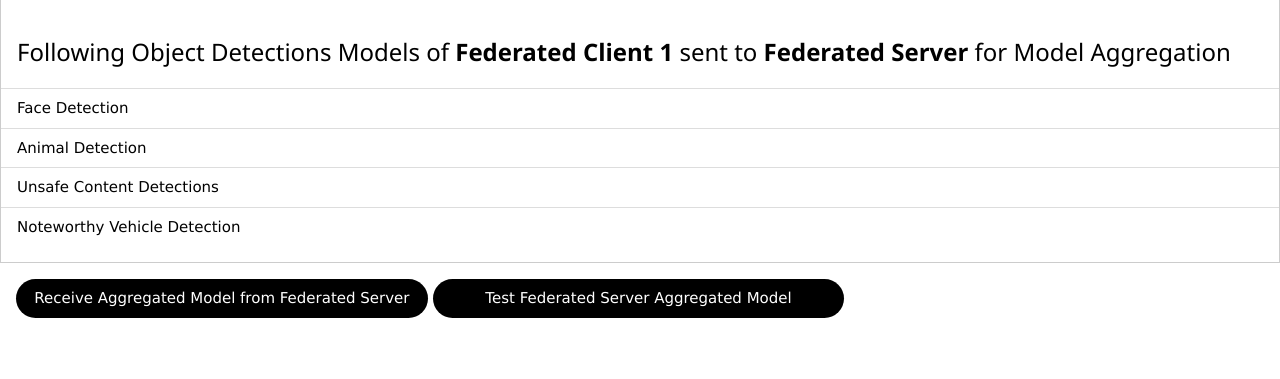
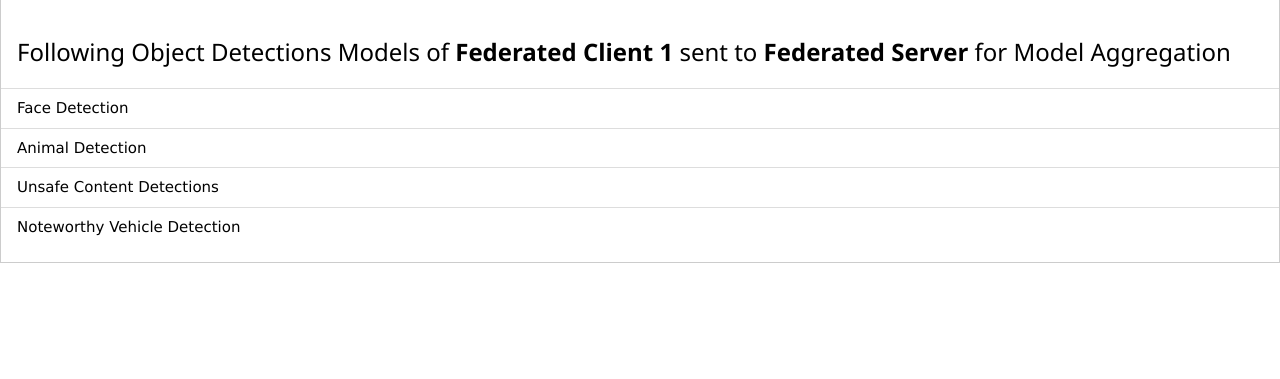
Before and after one commit to ResearchTrio/federatedlearning, a Flask app: template device1/templates/sent.html in a window 1280 px wide. Shown: the part 75-454 px from the top of the page. Run offline with Flask 2, Linux system fonts and the light colour scheme; the template is opened without the code that fills it, so the values that code supplies are empty.

Commit message:
Update sent.html

```diff
--- a/device1/templates/sent.html
+++ b/device1/templates/sent.html
@@ -13,11 +13,5 @@
         <li>Unsafe Content Detections</li>
         <li>Noteworthy Vehicle Detection</li>
     </ul>
-
-    <div class="w3-container w3-margin-top">
-        <button class="w3-button w3-black w3-round-xxlarge" style="width:33%">Receive Aggregated Model from Federated Server</button>
-        <button class="w3-button w3-black w3-round-xxlarge" style="width:33%">Test Federated Server Aggregated Model</button>
-    </div>
-
 </body>
 </html>
```
